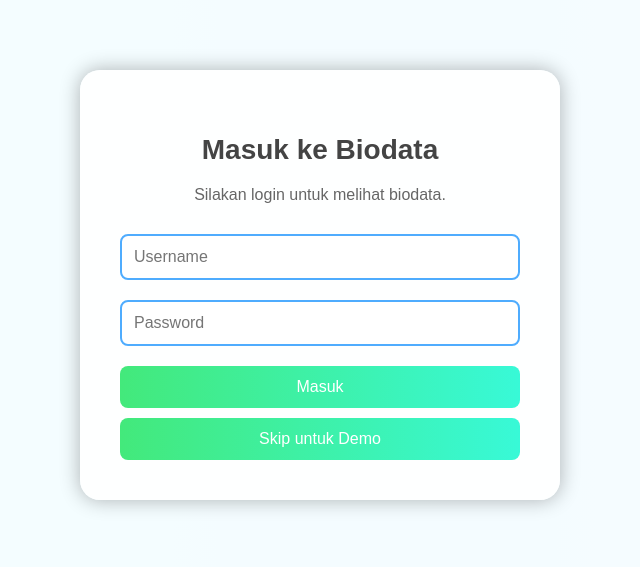
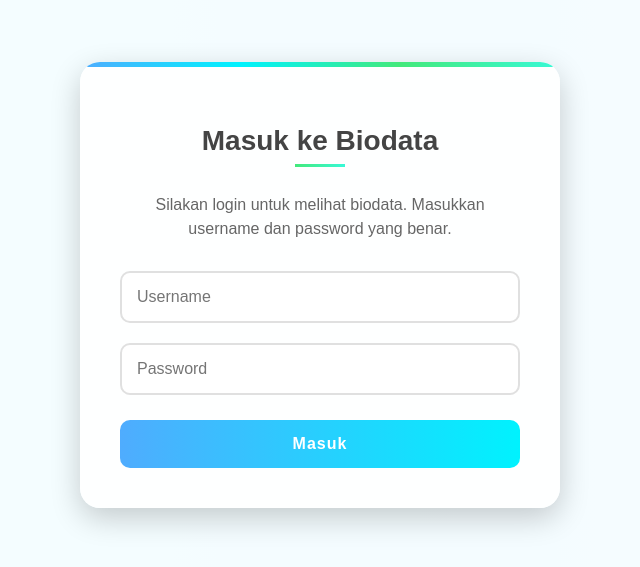
Before and after one commit to bp090019/web.biodata, a plain HTML site: page index.html in a window 1280 px wide. Shown: the part 115-682 px from the top of the page, without its empty margins (320-960 px from the left). Drawn offline with Linux system fonts and the light colour scheme.

Commit message:
Enhance login container styles and update text

```diff
--- a/index.html
+++ b/index.html
@@ -39,14 +39,25 @@
       visibility: hidden;
     }
     .login-container {
-      background: rgba(255, 255, 255, 0.9);
+      background: rgba(255, 255, 255, 0.95);
       padding: 40px;
       border-radius: 20px;
-      box-shadow: 0px 0px 20px rgba(0,0,0,0.3);
+      box-shadow: 0px 10px 30px rgba(0,0,0,0.2);
       text-align: center;
       max-width: 400px;
       width: 90%;
       animation: fadeIn 1s ease;
+      position: relative;
+      overflow: hidden;
+    }
+    .login-container::before {
+      content: '';
+      position: absolute;
+      top: 0;
+      left: 0;
+      width: 100%;
+      height: 5px;
+      background: linear-gradient(to right, #4facfe, #00f2fe, #43e97b, #38f9d7);
     }
     @keyframes fadeIn {
       from { opacity: 0; transform: translateY(-20px); }
@@ -56,49 +67,70 @@
       color: #444;
       margin-bottom: 20px;
       font-size: 28px;
+      position: relative;
+      display: inline-block;
+    }
+    .login-container h2::after {
+      content: '';
+      position: absolute;
+      bottom: -10px;
+      left: 50%;
+      transform: translateX(-50%);
+      width: 50px;
+      height: 3px;
+      background: linear-gradient(to right, #43e97b, #38f9d7);
+    }
+    .login-container p {
+      color: #666;
+      margin-bottom: 20px;
+      line-height: 1.5;
     }
     .login-container input {
       width: 100%;
-      padding: 12px;
+      padding: 15px;
       margin: 10px 0;
-      border: 2px solid #4facfe;
-      border-radius: 8px;
+      border: 2px solid #e0e0e0;
+      border-radius: 10px;
       font-size: 16px;
       box-sizing: border-box;
+      transition: all 0.3s ease;
+      background: rgba(255, 255, 255, 0.8);
     }
     .login-container input:focus {
       outline: none;
-      border-color: #43e97b;
-      box-shadow: 0 0 5px rgba(67, 233, 123, 0.5);
+      border-color: #4facfe;
+      box-shadow: 0 0 10px rgba(79, 172, 254, 0.3);
+      background: white;
     }
     .login-container button {
       width: 100%;
-      padding: 12px;
-      background: linear-gradient(to right, #43e97b, #38f9d7);
+      padding: 15px;
+      background: linear-gradient(to right, #4facfe, #00f2fe);
       color: white;
       border: none;
-      border-radius: 8px;
+      border-radius: 10px;
       font-size: 16px;
+      font-weight: bold;
       cursor: pointer;
-      transition: transform 0.3s ease;
-      margin-top: 10px;
+      transition: transform 0.3s ease, box-shadow 0.3s ease;
+      margin-top: 15px;
+      letter-spacing: 1px;
     }
     .login-container button:hover {
-      transform: scale(1.02);
+      transform: translateY(-3px);
+      box-shadow: 0 5px 15px rgba(79, 172, 254, 0.4);
+    }
+    .login-container button:active {
+      transform: translateY(0);
     }
     .error-msg {
-      color: #f00;
+      color: #ff4757;
       margin-top: 10px;
       display: none;
-    }
-    .skip-btn {
-      background: #ddd;
-      color: #666;
-      margin-top: 10px;
-      font-size: 14px;
-    }
-    .skip-btn:hover {
-      background: #ccc;
+      background: rgba(255, 71, 87, 0.1);
+      padding: 10px;
+      border-radius: 5px;
+      border-left: 4px solid #ff4757;
     }
 
     #biodataWrapper {
@@ -228,12 +260,11 @@
   <div id="loginScreen">
     <div class="login-container">
       <h2>Masuk ke Biodata</h2>
-      <p style="color: #666; margin-bottom: 20px;">Silakan login untuk melihat biodata.</p>
+      <p>Silakan login untuk melihat biodata. Masukkan username dan password yang benar.</p>
       <form id="loginForm">
         <input type="text" id="username" placeholder="Username" required>
         <input type="password" id="password" placeholder="Password" required>
         <button type="submit">Masuk</button>
-        <button type="button" class="skip-btn" onclick="skipLogin()">Skip untuk Demo</button>
       </form>
       <div id="errorMsg" class="error-msg">Username atau password salah! Coba lagi.</div>
     </div>
@@ -313,14 +344,6 @@
           setTimeout(() => { errorMsg.style.display = 'none'; }, 3000);
         }
       });
-
-      window.skipLogin = function() {
-        loginScreen.classList.add('hidden');
-        setTimeout(() => {
-          biodataWrapper.classList.add('visible');
-          document.body.style.overflow = 'auto';
-        }, 500);
-      };
     });
 
     var modal = document.getElementById("myModal");
```
